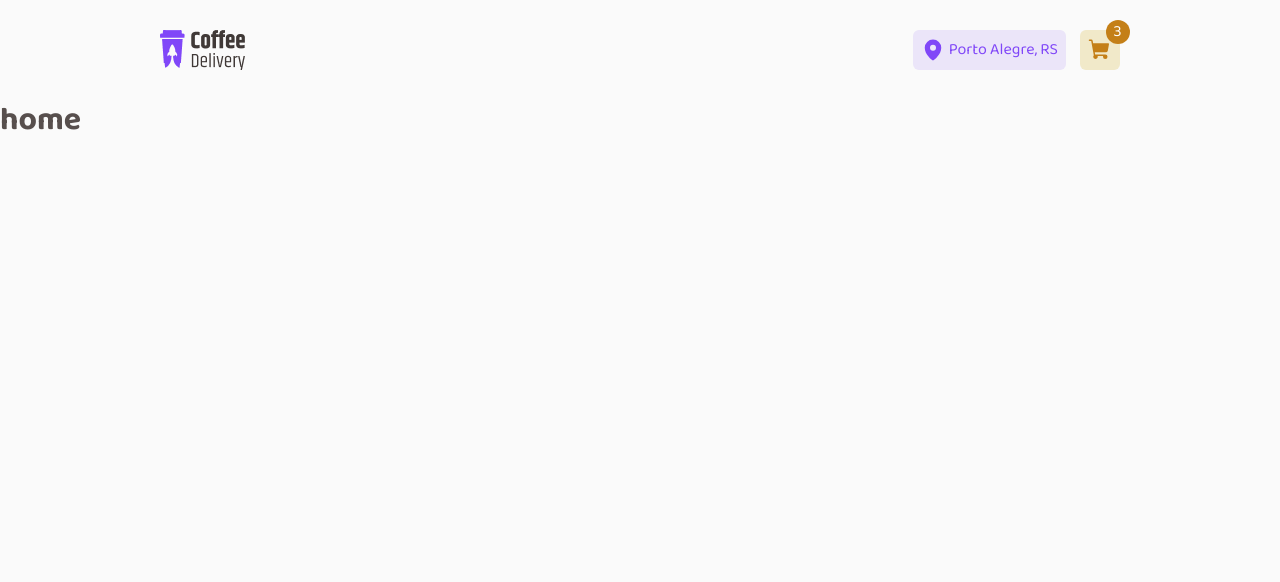
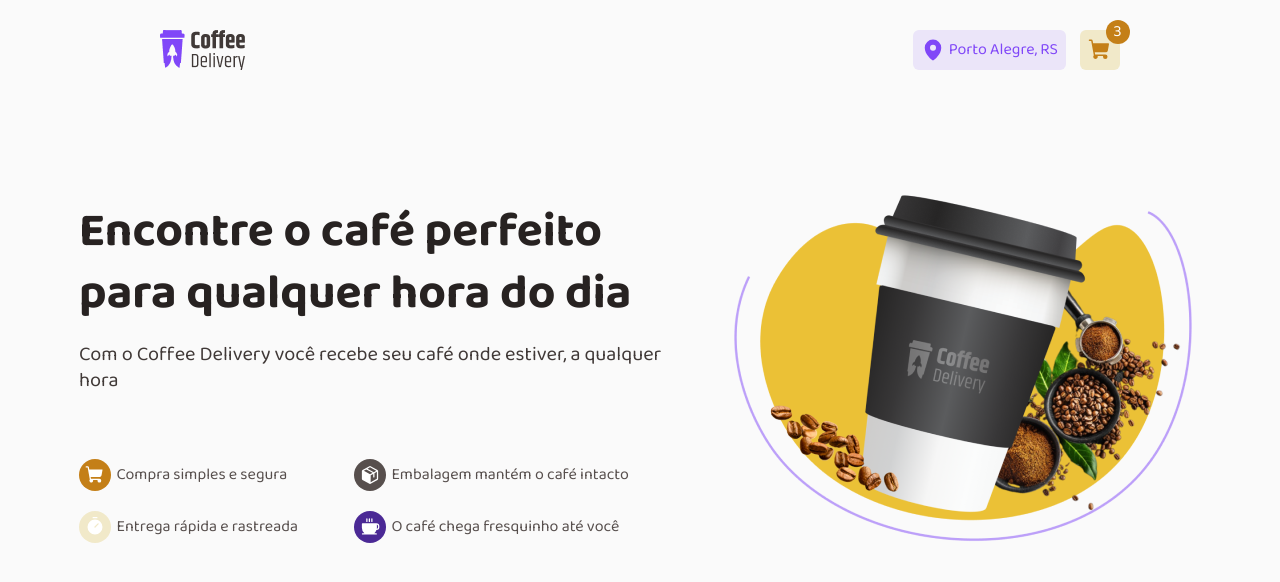
Before and after one commit to karendantas/coffee_delivery_reactjs, a React (Vite) app: page / in a window 1280 px wide. Shown: the top 582 px of the page. Built offline with nearby package versions, Linux system fonts and the light colour scheme; the HTML template or start-up script is replaced by a standard one.

Commit message:
style: create home intro

```diff
--- a/src/pages/home/index.tsx
+++ b/src/pages/home/index.tsx
@@ -1,6 +1,68 @@
+import { HomeContainer,
+        InfosContainer,
+        InfoTextContent,
+        InfoItems,
+        CircleItem,
+    } from './styles';
+
+import { ShoppingCart, Timer, Package, Coffee } from 'phosphor-react';
+
+const HomeImg = 'src/assets/HomeImage.png';
 
 export function Home(){
     return (
-       <h1>home</h1>
+       <HomeContainer>
+
+            <InfosContainer>
+                <InfoTextContent>
+                    <h1> Encontre o café perfeito para qualquer hora do dia </h1>
+                    <p> Com o Coffee Delivery você recebe seu café onde estiver, a qualquer hora </p>
+                </InfoTextContent>
+
+                <InfoItems>
+                    <div className='double-items'>
+                        <div className='items'>
+                            <CircleItem itemNumber={1}>
+                                <ShoppingCart size={20} weight='fill' />
+                            </CircleItem>
+
+                            <p>Compra simples e segura</p>
+                        </div>
+
+                        <div className='items'>
+                            <CircleItem itemNumber={2}>
+                                <Timer size={20} weight='fill'  />
+                            </CircleItem>
+
+                            <p>Entrega rápida e rastreada</p>
+                        </div>
+                    </div>
+
+                    <div className='double-items'>
+                        <div className='items'>
+                            <CircleItem itemNumber={3}>
+                                <Package size={20} weight='fill' />
+                            </CircleItem>
+
+                            <p>Embalagem mantém o café intacto</p>
+                        </div>
+
+                        <div className='items'>
+                            <CircleItem itemNumber={4} >
+                                <Coffee size={20} weight='fill' />
+                            </CircleItem>
+
+                            <p>O café chega fresquinho até você</p>
+                        </div>
+                    </div>
+
+                </InfoItems>
+            </InfosContainer>
+
+            <div>
+                <img src= {HomeImg}alt="" />
+            </div>
+
+       </HomeContainer>
     )
 }
--- /dev/null
+++ b/src/pages/home/styles.ts
@@ -0,0 +1,73 @@
+import styled from 'styled-components';
+
+export const HomeContainer = styled.div`
+    width: 100%;
+    min-height: 34rem ;
+
+    display:flex;
+    justify-content: center;
+    align-items: center;
+    gap: 3.5rem;
+
+`;
+export const InfosContainer = styled.div`
+    width: 36.875rem;
+
+    display:flex;
+    flex-direction: column;
+    gap: 4.125rem;
+`
+export const InfoTextContent = styled.div`
+
+    h1{
+        font-size: 3rem;
+        font-weight: bolder;
+        margin-bottom: 1rem;
+
+        color: ${props => props.theme['base-title']}
+    }
+    p{
+        font-size: 1.25rem;
+        color: ${props => props.theme['base-subtitle']}
+    }
+`;
+
+export const InfoItems = styled.div`
+  display: flex;
+  gap: 3.5rem;
+
+  div.double-items{
+    display: grid;
+    gap: 20px;
+  }
+
+  div.items{
+    display: flex;
+    align-items: center;
+    gap:0.34375rem;
+  }
+
+`
+
+interface CicleItemProps {
+    itemNumber: number
+}
+
+export const CircleItem = styled.div<CicleItemProps>`
+    height: 2rem;
+    width: 2rem;
+    border-radius: 100%;
+
+    display: flex;
+    align-items: center;
+    justify-content: center;
+
+    background-color: ${
+        props => props.itemNumber === 1 ?  props.theme['yellow-dark'] :
+        props => props.itemNumber === 2 ? props.theme['yellow-light'] :
+        props => props.itemNumber === 3 ? props.theme['base-text'] :
+        props => props.itemNumber === 4 && props.theme['purple-dark']
+
+        };
+    color: ${props => props.theme['white']}
+`
```
Also changed, not shown: src/assets/HomeImage.png (added).
